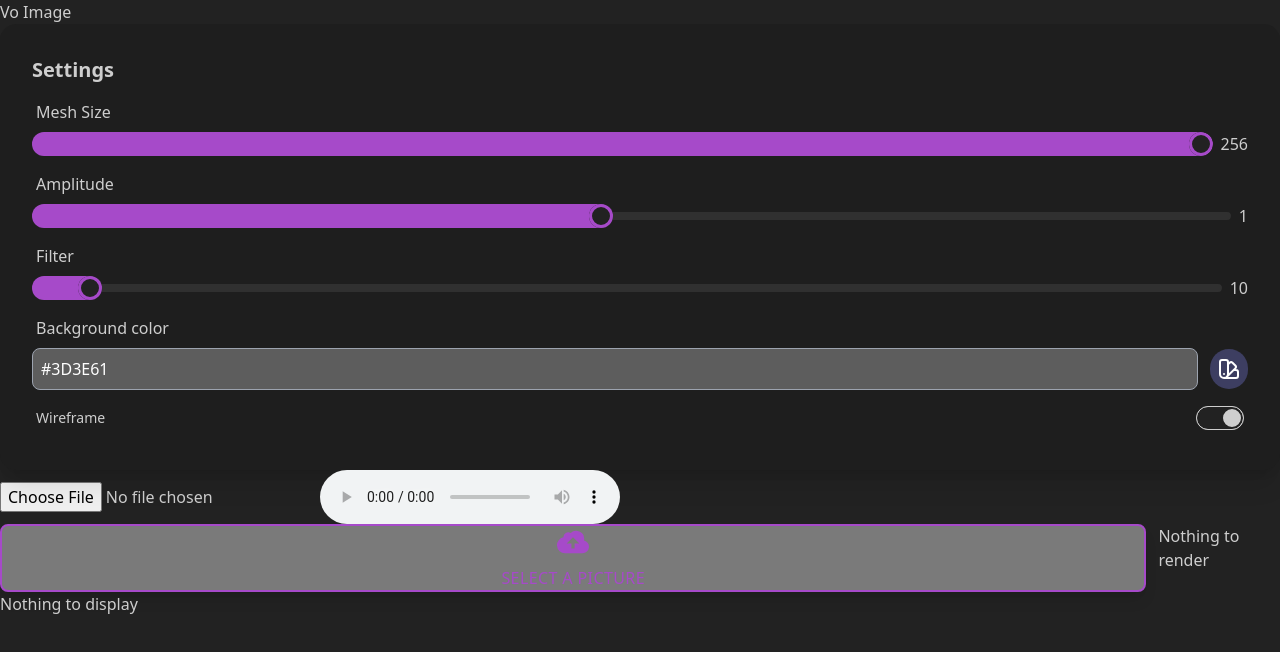
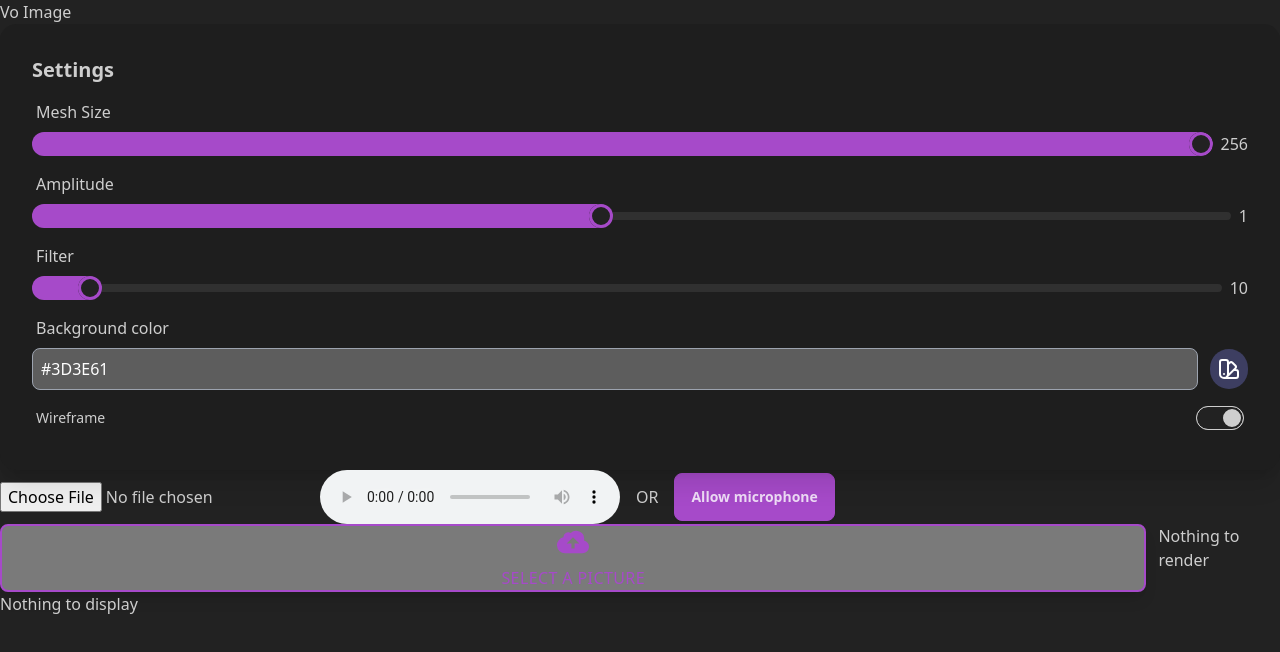
Before and after one commit to guillaume-gomez/symphony-of-images, a React (Vite) app: page / in a window 1280 px wide. Shown: the top 652 px of the page. Built offline with nearby package versions, Linux system fonts and the light colour scheme.

Commit message:
add allow audio button

```diff
--- a/src/App.tsx
+++ b/src/App.tsx
@@ -69,7 +69,11 @@
         </div>
       </div>
       <AppContextProvider>
-        <Mp3Player />
+        <div className="flex flex-row items-center gap-4">
+          <Mp3Player />
+          OR
+          <AudioPermission />
+        </div>
         <InputFileWithPreview onChange={onChange} imageBase64={imageBase64}/>
         {
           !imageBase64 ?
```
